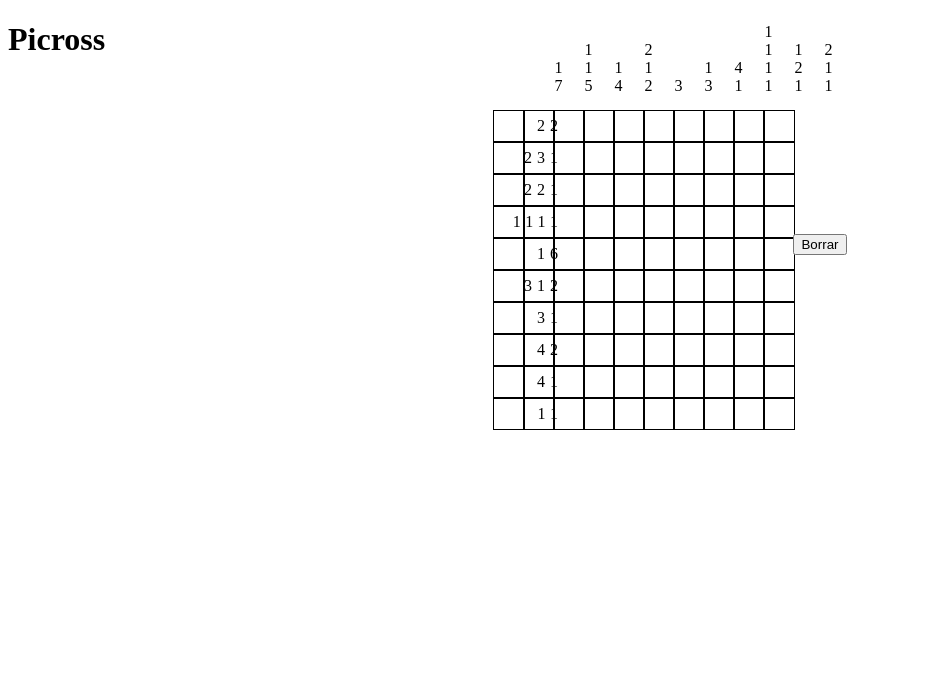
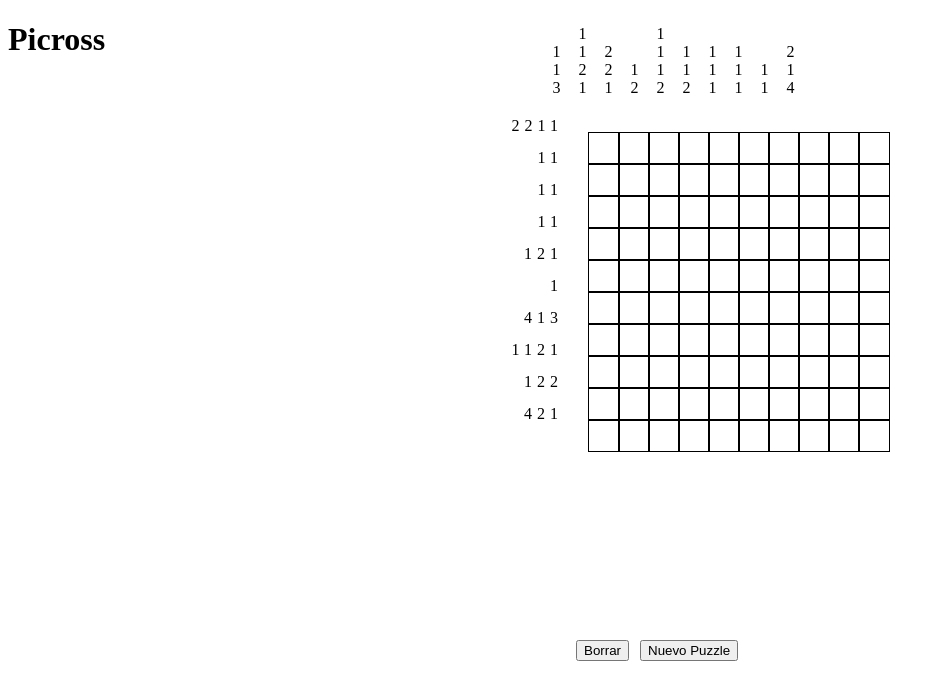
Before and after one commit to Ingalls12/Picross_project, a React (Create React App) app: page / in a window 1280 px wide. Shown: the top 700 px of the page, without its empty margins (0-945 px from the left). Built offline with nearby package versions, Linux system fonts and the light colour scheme.

Commit message:
cambien los estilos y agregue reducer

```diff
--- a/src/components/Grilla.js
+++ b/src/components/Grilla.js
@@ -1,28 +1,33 @@
-import React,{useState} from "react";
+import React,{useEffect, useReducer, useState} from "react";
 import Plantilla from "./Plantilla";
 import HelperIzq from "./helpers/HelperIzq"
 import HelperTop from "./helpers/HelperTop";
 import "../styles/Grilla-Style.css"
 import { gameContext } from "./gameContext";
+import { listaReducer } from "../reducers/arrReducer";
 export default function Grilla(props){
     const[mostrar,setMostrar]= useState(true);
     const [juego, setJuego] = useState([]);
     const lista = props.lista;
 
-
-
+    const [array, arrayDispatcher] = useReducer(listaReducer,listaReducer())
+    function new_Puzzle(){
+        arrayDispatcher({type:"NEW"})
+    }
+    useEffect(new_Puzzle,[])
 
 
     return(
         <>
-            <gameContext.Provider value={lista}>
+            <gameContext.Provider value={array.list}>
                 <div className="centro">
                     <div className="helper_izq" ><HelperIzq /></div>
                     <div className="grilla">{mostrar?<Plantilla key={"a"}/>:<Plantilla key={"b"}/>}</div>
                     <div className="helper_top"><HelperTop /></div>
                 </div>
             </gameContext.Provider>
-            <button onClick={()=>{setMostrar(prev=>!prev)}}>Borrar</button>
+            <button className="btn_borrar" onClick={()=>{setMostrar(prev=>!prev)}}>Borrar</button>
+            <button className="btn_nuevo" onClick={new_Puzzle}>Nuevo Puzzle</button>
         </>
     )
 }
--- a/src/reducers/arrReducer.js
+++ b/src/reducers/arrReducer.js
@@ -6,7 +6,7 @@ const initialState = ()=>({
 const listaReducer = (state = initialState(),action = {})=>{
     switch(action.type){
         case "NEW":
-            return {lista:random_list()}
+            return {list:random_list()}
         default:
             return state;
     }
--- a/src/styles/Grilla-Style.css
+++ b/src/styles/Grilla-Style.css
@@ -38,11 +38,14 @@
     top: 13px;
     left: 42.7%;
     height: 100%;
+    width: 100%;
     max-height: 90px;
+    max-width: 304px;
+
 }
 
 .div_top span{
-    padding: 8px;
+    padding: 6px;
     letter-spacing: 6px;
     display: flex;
     align-items: flex-end;
@@ -51,4 +54,17 @@
 .grilla{
     grid-row: 2;
     grid-column: 2;
+    position: absolute;
+    top: 16.5%;
+    left: 36%;
 }
+.btn_borrar{
+    position: absolute;
+    top: 80%;
+    left: 45%;
+}
+.btn_nuevo{
+    position: absolute;
+    top: 80%;
+    left: 50%;
+}
```
